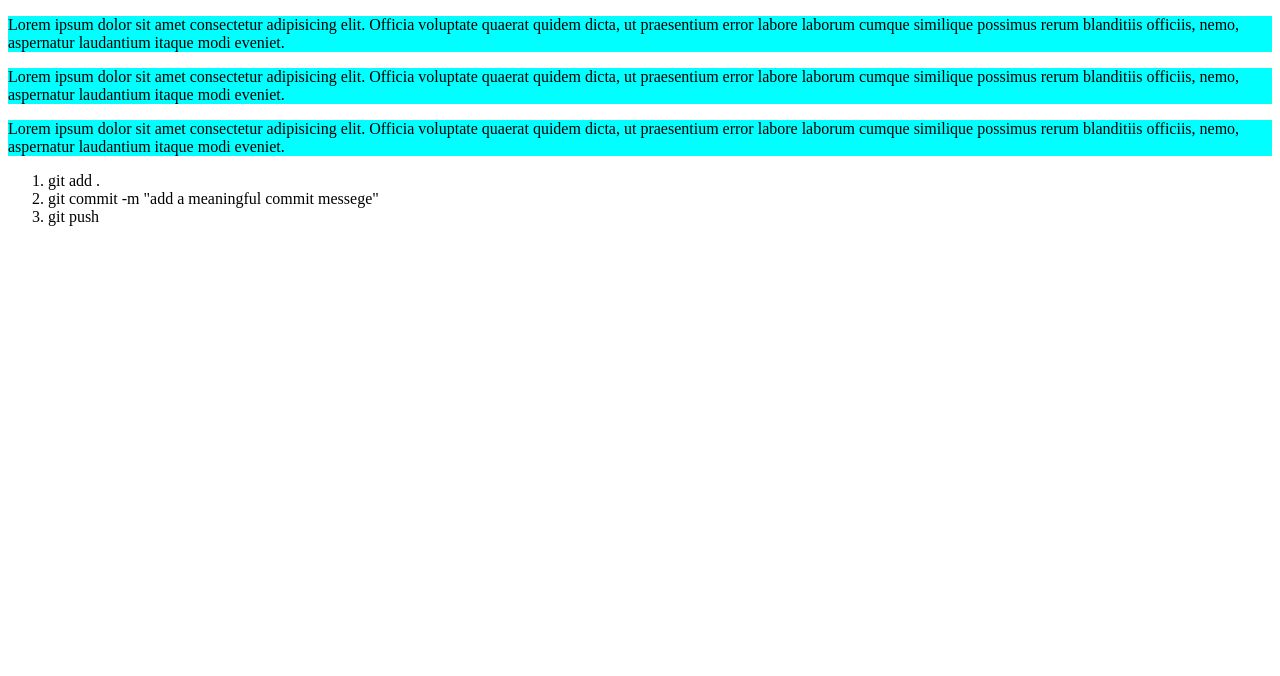
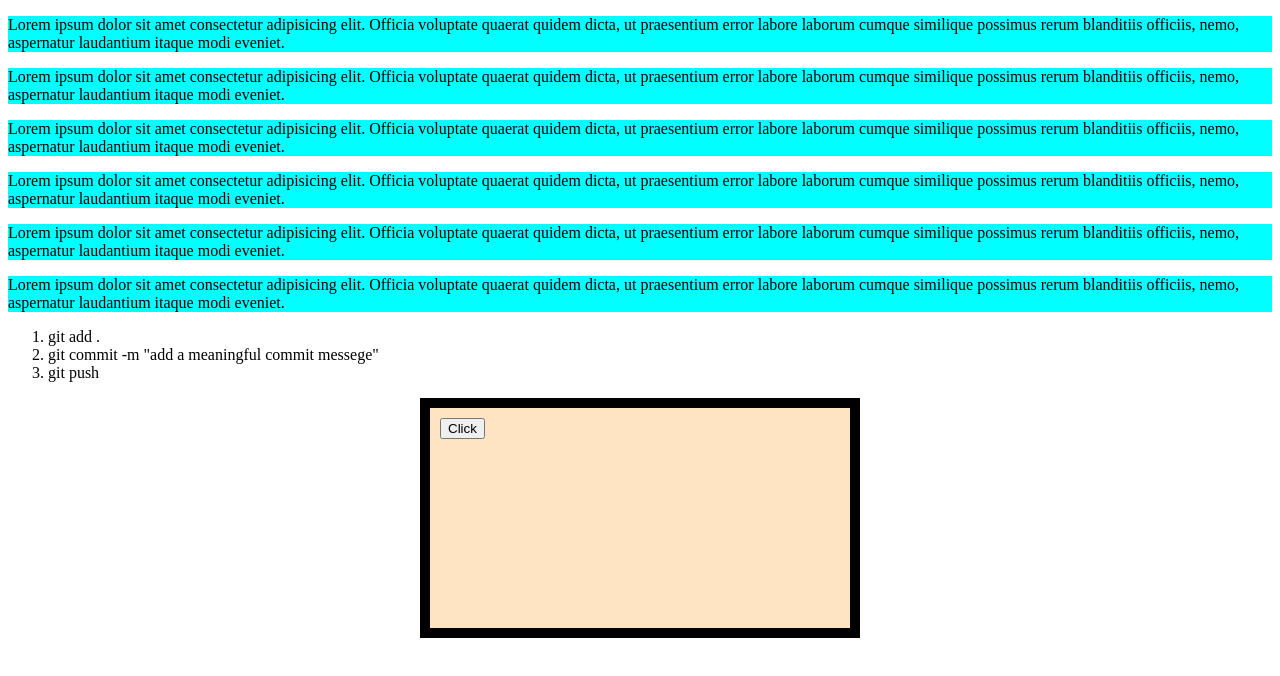
Before and after one commit to shakilsorker111/for-my-test, a plain HTML site: page index.html in a window 1280 px wide. Drawn offline with Linux system fonts and the light colour scheme.

Commit message:
4th update

```diff
--- a/index.html
+++ b/index.html
@@ -15,6 +15,9 @@
     </div>
     <div>
         <p>Lorem ipsum dolor sit amet consectetur adipisicing elit. Officia voluptate quaerat quidem dicta, ut praesentium error labore laborum cumque similique possimus rerum blanditiis officiis, nemo, aspernatur laudantium itaque modi eveniet.</p>
+        <p>Lorem ipsum dolor sit amet consectetur adipisicing elit. Officia voluptate quaerat quidem dicta, ut praesentium error labore laborum cumque similique possimus rerum blanditiis officiis, nemo, aspernatur laudantium itaque modi eveniet.</p>
+        <p>Lorem ipsum dolor sit amet consectetur adipisicing elit. Officia voluptate quaerat quidem dicta, ut praesentium error labore laborum cumque similique possimus rerum blanditiis officiis, nemo, aspernatur laudantium itaque modi eveniet.</p>
+        <p>Lorem ipsum dolor sit amet consectetur adipisicing elit. Officia voluptate quaerat quidem dicta, ut praesentium error labore laborum cumque similique possimus rerum blanditiis officiis, nemo, aspernatur laudantium itaque modi eveniet.</p>
     </div>
 
     <ol>
@@ -22,5 +25,9 @@
         <li>git commit -m "add a meaningful commit messege"</li>
         <li>git push</li>
     </ol>
+
+    <div class="new">
+        <button>Click</button>
+    </div>
 </body>
 </html>
--- a/style/style.css
+++ b/style/style.css
@@ -1,3 +1,14 @@
 p{
     background-color: aqua;
 }
+
+.new{
+    width: 400px;
+    height: 200px;
+    background-color: bisque;
+    padding: 10px;
+    border: 10px solid black;
+    margin: 20px;
+    display: block;
+    margin: 0px auto;
+}
```
